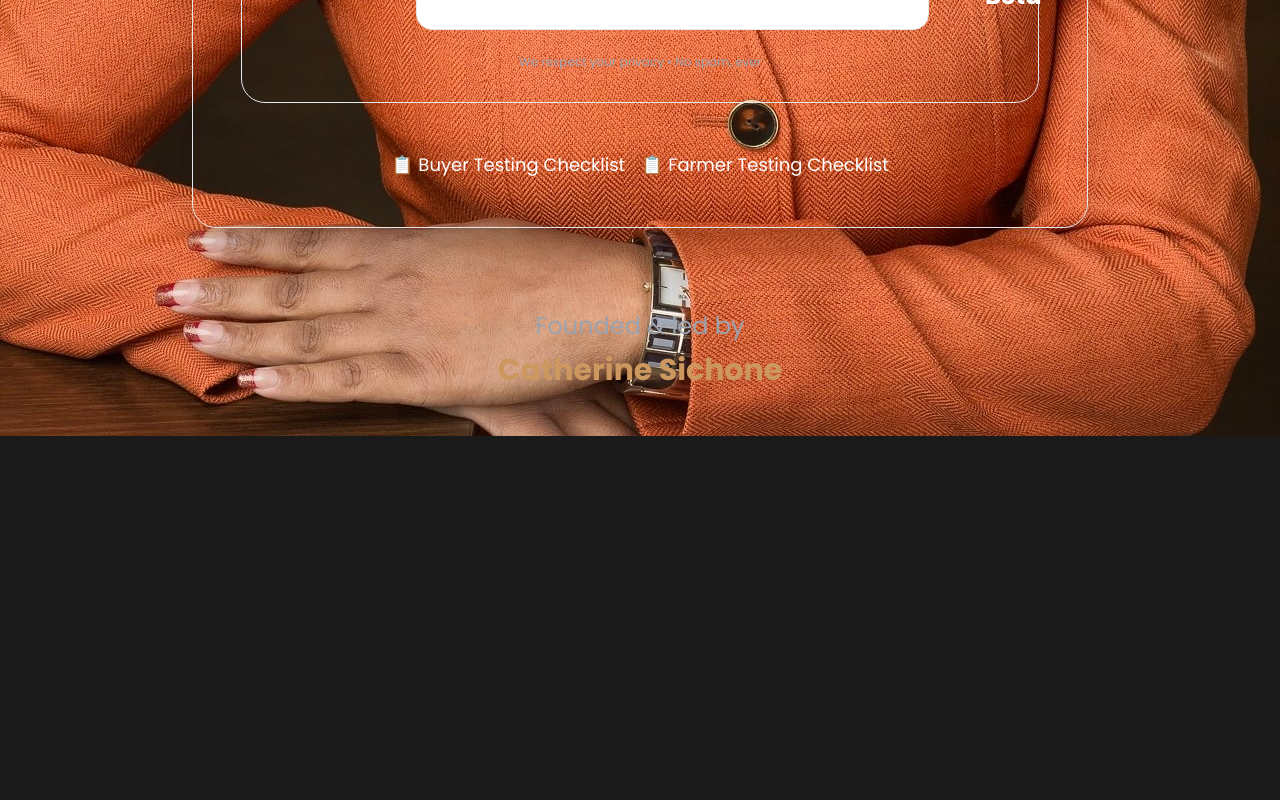
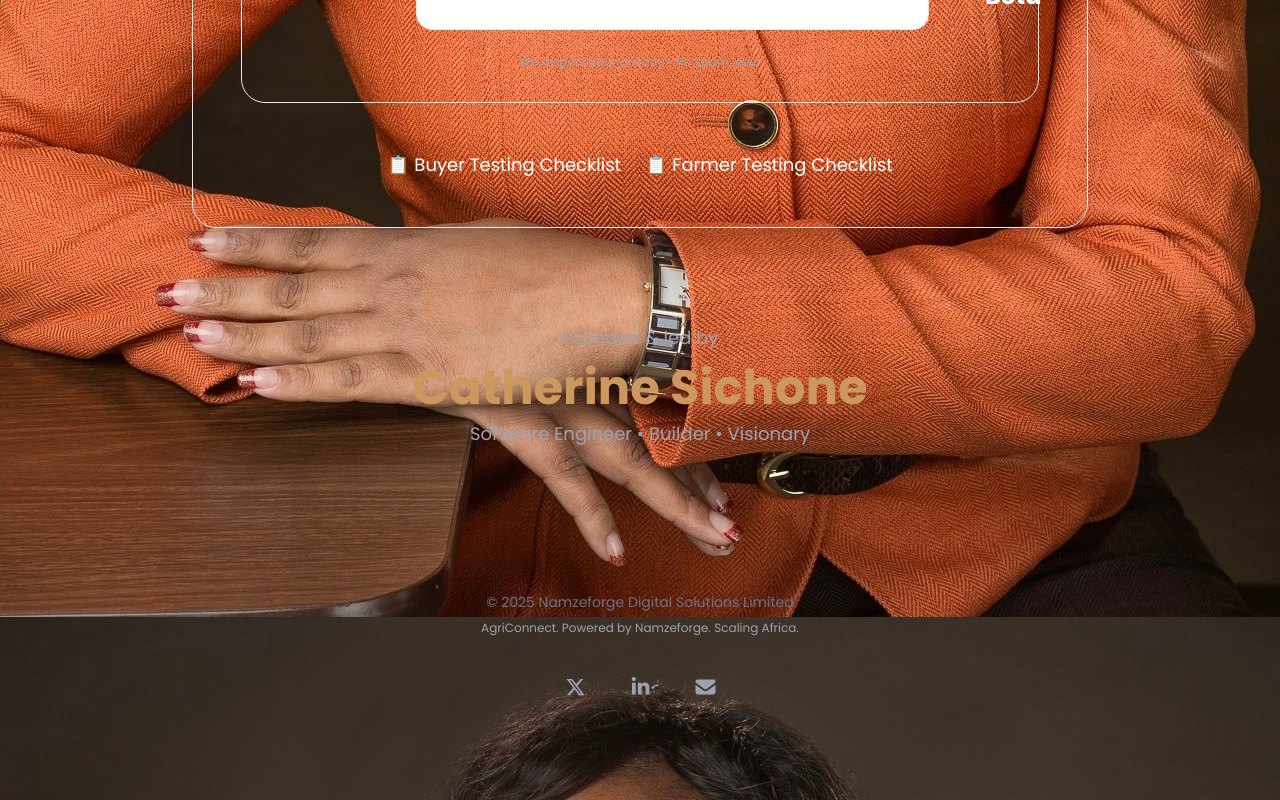
Before and after one commit to Cathy-45/cathy-portfolio-integrated, a React (Vite) app: page / in a window 1280 px wide. Shown: the part 1352-2152 px from the top of the page. Before the commit the page ends 1788 px from the top, so only its background shows below. Built offline with nearby package versions, Linux system fonts and the light colour scheme.

Commit message:
Final update to AgriConnect section on homepage with improved design, benefits, signup form and footer

```diff
--- a/src/components/Home.jsx
+++ b/src/components/Home.jsx
@@ -21,21 +21,20 @@ const Home = () => {
 
       <div className="relative z-10 min-h-screen flex flex-col items-center justify-center px-4 sm:px-6 md:px-8 py-12">
         <div className="w-full max-w-6xl text-center">
+
           <h1 className="text-5xl sm:text-6xl md:text-7xl lg:text-8xl font-black tracking-tight mb-6 text-transparent bg-clip-text bg-gradient-to-r from-[#da6d20] via-[#fdba74] to-[#da6d20]">
             NAMZEFORGE
           </h1>
-          <p className="text-lg sm:text-xl text-gray-300 mb-4">
-            Digital Solutions
-          </p>
+          <p className="text-lg sm:text-xl text-gray-300 mb-4">Digital Solutions</p>
 
           <p className="text-base sm:text-lg md:text-xl text-gray-300 mb-12 px-4 leading-relaxed">
-            We build beautiful, scalable technology that solves real African
-            problems.
+            We build beautiful, scalable technology that solves real African problems.
           </p>
 
           {/* ==================== AGRICONNECT SECTION ==================== */}
           <div className="my-16">
             <div className="backdrop-blur-2xl bg-white/10 rounded-3xl p-8 sm:p-12 border border-white/30 shadow-2xl shadow-black/60 hover:shadow-[#da6d20]/40 transition-all duration-700 max-w-4xl mx-auto">
+
               <p className="text-gray-400 uppercase tracking-widest text-sm mb-6 text-center">
                 Flagship Product
               </p>
@@ -45,8 +44,7 @@ const Home = () => {
               </h2>
 
               <p className="text-base sm:text-lg text-gray-300 mb-10 leading-relaxed text-center">
-                Connecting Zambian farmers directly to buyers for livestock,
-                fresh & dry produce.
+                Connecting Zambian farmers directly to buyers for livestock, fresh & dry produce.
               </p>
 
               <div className="grid grid-cols-1 sm:grid-cols-3 gap-6 mb-12">
@@ -58,24 +56,18 @@ const Home = () => {
                 <div className="bg-white/10 rounded-2xl p-6 text-center">
                   <span className="text-5xl mb-3 block">💰</span>
                   <p className="text-[#fdba74] font-bold">Instant Payments</p>
-                  <p className="text-gray-300 text-sm mt-1">
-                    Via PawaPay (Airtel & MTN)
-                  </p>
+                  <p className="text-gray-300 text-sm mt-1">Via PawaPay (Airtel & MTN)</p>
                 </div>
                 <div className="bg-white/10 rounded-2xl p-6 text-center">
                   <span className="text-5xl mb-3 block">📊</span>
                   <p className="text-[#fdba74] font-bold">Smart Tools</p>
-                  <p className="text-gray-300 text-sm mt-1">
-                    Tax calculator + AI insights
-                  </p>
+                  <p className="text-gray-300 text-sm mt-1">Tax calculator + AI insights</p>
                 </div>
               </div>
 
               <div className="my-10 text-center">
                 <div className="inline-flex items-center gap-3 px-8 py-5 bg-gradient-to-r from-[#da6d20] to-[#fd923c] rounded-full shadow-2xl shadow-orange-900/60 border border-white/40 mx-auto">
-                  <span className="text-white font-black text-xl">
-                    LAUNCHING 2026
-                  </span>
+                  <span className="text-white font-black text-xl">LAUNCHING 2026</span>
                   <span className="text-4xl animate-bounce">🚀</span>
                 </div>
                 <p className="text-gray-300 mt-6 text-base">
@@ -83,21 +75,15 @@ const Home = () => {
                 </p>
               </div>
 
-              {/* Beta Signup */}
+              {/* Beta Signup Form */}
               <div className="my-12">
                 <div className="backdrop-blur-xl bg-white/10 rounded-3xl p-8 border border-white/20">
                   <p className="text-gray-400 uppercase tracking-widest text-sm mb-4 text-center">
                     Closed Beta Testing
                   </p>
-                  <h3 className="text-2xl font-bold text-white text-center mb-6">
-                    Join AgriConnect Beta
-                  </h3>
+                  <h3 className="text-2xl font-bold text-white text-center mb-6">Join AgriConnect Beta</h3>
 
-                  <form
-                    className="flex flex-col sm:flex-row gap-4 max-w-md mx-auto"
-                    action="https://formsubmit.co/hello@namzeforge.com"
-                    method="POST"
-                  >
+                  <form className="flex flex-col sm:flex-row gap-4 max-w-md mx-auto" action="https://formsubmit.co/hello@namzeforge.com" method="POST">
                     <input
                       type="email"
                       name="email"
@@ -113,26 +99,16 @@ const Home = () => {
                     </button>
                   </form>
 
-                  <p className="text-xs text-gray-400 text-center mt-6">
-                    We respect your privacy • No spam, ever
-                  </p>
+                  <p className="text-xs text-gray-400 text-center mt-6">We respect your privacy • No spam, ever</p>
                 </div>
               </div>
 
               {/* Role Designated Checklists */}
-              <div className="flex flex-col sm:flex-row gap-4 justify-center">
-                <a
-                  href="https://docs.google.com/document/d/1fQfkS53WPzJAI13gi0TmDZJEHlHJRqftBgQoGKMa30Y/edit?tab=t.0"
-                  target="_blank"
-                  className="text-center text-white hover:text-[#fdba74] transition text-lg"
-                >
+              <div className="flex flex-col sm:flex-row gap-6 justify-center">
+                <a href="https://docs.google.com/document/d/1fQfkS53WPzJAI13gi0TmDZJEHlHJRqftBgQoGKMa30Y/edit?tab=t.0" target="_blank" className="text-center text-white hover:text-[#fdba74] transition text-lg">
                   📋 Buyer Testing Checklist
                 </a>
-                <a
-                  href="https://docs.google.com/document/d/1lf2X4NZlMWc71Ij4hC8F6Z4Rjsl6OJn3M-5hTFqrvr4/edit?tab=t.0"
-                  target="_blank"
-                  className="text-center text-white hover:text-[#fdba74] transition text-lg"
-                >
+                <a href="https://docs.google.com/document/d/1lf2X4NZlMWc71Ij4hC8F6Z4Rjsl6OJn3M-5hTFqrvr4/edit?tab=t.0" target="_blank" className="text-center text-white hover:text-[#fdba74] transition text-lg">
                   📋 Farmer Testing Checklist
                 </a>
               </div>
@@ -140,13 +116,75 @@ const Home = () => {
           </div>
           {/* ==================== END AGRICONNECT SECTION ==================== */}
 
-          {/* Founder */}
-          <div className="mt-20">
-            <p className="text-gray-400">Founded & led by</p>
-            <p className="text-3xl font-bold text-[#fdba74] mt-2">
+          {/* FLOATING PARTICLES */}
+          <div className="absolute inset-0 pointer-events-none">
+            {[...Array(8)].map((_, i) => (
+              <div
+                key={i}
+                className="absolute w-3 h-3 bg-[#da6d20] rounded-full opacity-30 animate-float"
+                style={{
+                  top: `${10 + i * 12}%`,
+                  left: `${5 + i * 12}%`,
+                  animationDelay: `${i * 0.8}s`,
+                }}
+              />
+            ))}
+          </div>
+
+          {/* FOUNDER */}
+          <div className="mt-24">
+            <p className="text-gray-400 text-lg">Founded & led by</p>
+            <p className="text-4xl sm:text-5xl font-bold text-[#fdba74] mt-3">
               Catherine Sichone
             </p>
+            <p className="text-gray-400 mt-2 text-lg">
+              Software Engineer • Builder • Visionary
+            </p>
           </div>
+
+          {/* ORIGINAL FOOTER WITH SOCIAL LINKS */}
+          <footer className="w-full py-12 text-center mt-24">
+            <p className="text-gray-500 text-sm">
+              © 2025 Namzeforge Digital Solutions Limited
+            </p>
+            <p className="text-gray-400 text-xs mt-2">
+              AgriConnect. Powered by Namzeforge. Scaling Africa.
+            </p>
+
+            <div className="flex justify-center items-center gap-10 mt-8">
+              <a
+                href="https://x.com/NamzeforgeHQ"
+                target="_blank"
+                rel="noopener noreferrer"
+                className="text-gray-400 hover:text-white transition-colors duration-300"
+                aria-label="Follow Namzeforge on X"
+                title="X (Twitter)"
+              >
+                <FontAwesomeIcon icon={faXTwitter} className="text-xl" />
+              </a>
+
+              <a
+                href="https://www.linkedin.com/in/catherine-namonje-4ab353203/"
+                target="_blank"
+                rel="noopener noreferrer"
+                className="text-gray-400 hover:text-white transition-colors duration-300"
+                aria-label="Catherine Namonje on LinkedIn"
+                title="LinkedIn"
+              >
+                <FontAwesomeIcon icon={faLinkedinIn} className="text-xl" />
+              </a>
+
+              <a
+                href="mailto:cathy@namzeforge.com"
+                className="text-gray-400 hover:text-white transition-colors duration-300"
+                aria-label="Email Namzeforge"
+                title="Email"
+              >
+                <FontAwesomeIcon icon={faEnvelope} className="text-xl" />
+              </a>
+            </div>
+          </footer>
+
         </div>
       </div>
     </section>
--- a/src/components/Navbar.jsx
+++ b/src/components/Navbar.jsx
@@ -2,7 +2,7 @@
 
 import React, { useState, useEffect } from 'react';
 import { NavLink, useLocation } from 'react-router-dom';
-import logo from '../assets/logo2.png';
+import logo from '../assets/logo.png';
 
 const Navbar = () => {
   const [isOpen, setIsOpen] = useState(false);
@@ -13,7 +13,7 @@ const Navbar = () => {
   }, [location]);
 
   return (
-    <nav className="navbar bg-[#1a1a1a] text-white p-4 sm:p-6 shadow-lg sticky top-0 z-40">
+    <nav className="navbar bg-[#272020] text-white p-4 sm:p-6 shadow-lg sticky top-0 z-40">
       <div className="container mx-auto flex justify-between items-center">
         <NavLink to="/" className="flex items-center">
           <img
```
